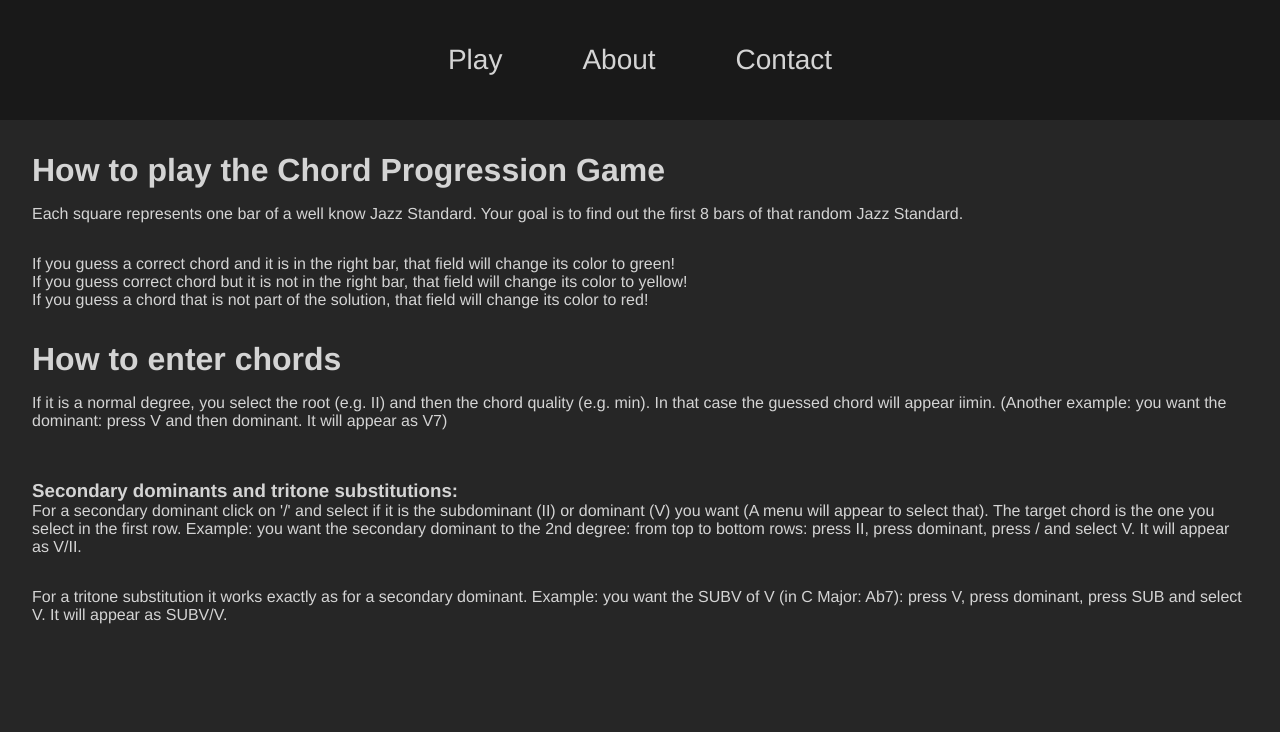
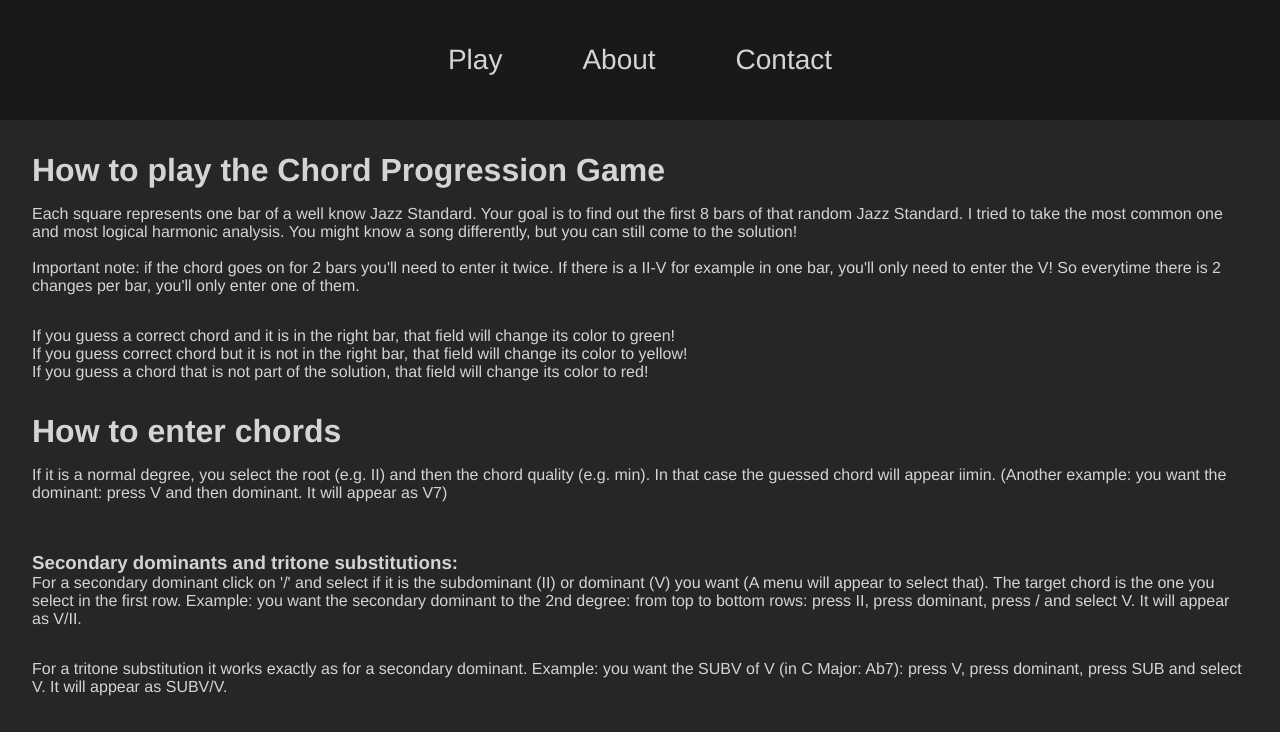
Before and after one commit to WsMonty/chord-progression-game, a Gatsby site: page /about in a window 1280 px wide. Built offline with nearby package versions, Linux system fonts and the light colour scheme; Gatsby itself is replaced by a stand-in of ours.

Commit message:
added more to how to

```diff
--- a/src/components/howTo.tsx
+++ b/src/components/howTo.tsx
@@ -6,7 +6,15 @@ const HowTo = () => {
       <h1 className="howTo_title">How to play the Chord Progression Game</h1>
       <p className="howTo_answer">
         Each square represents one bar of a well know Jazz Standard. Your goal
-        is to find out the first 8 bars of that random Jazz Standard.
+        is to find out the first 8 bars of that random Jazz Standard. I tried to
+        take the most common one and most logical harmonic analysis. You might
+        know a song differently, but you can still come to the solution!
+        <br />
+        <br />
+        Important note: if the chord goes on for 2 bars you'll need to enter it
+        twice. If there is a II-V for example in one bar, you'll only need to
+        enter the V! So everytime there is 2 changes per bar, you'll only enter
+        one of them.
       </p>
       <p className="howTo_answer">
         If you guess a correct chord and it is in the right bar, that field will
```
